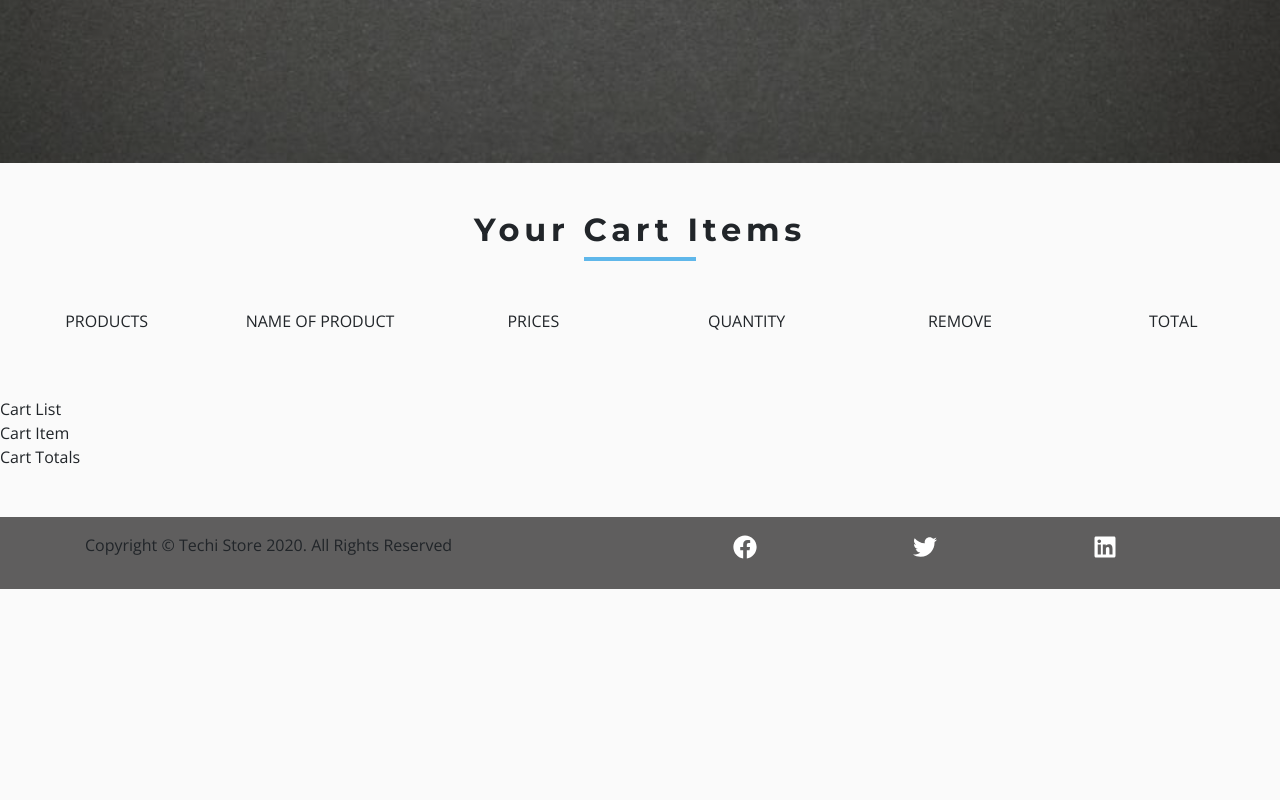
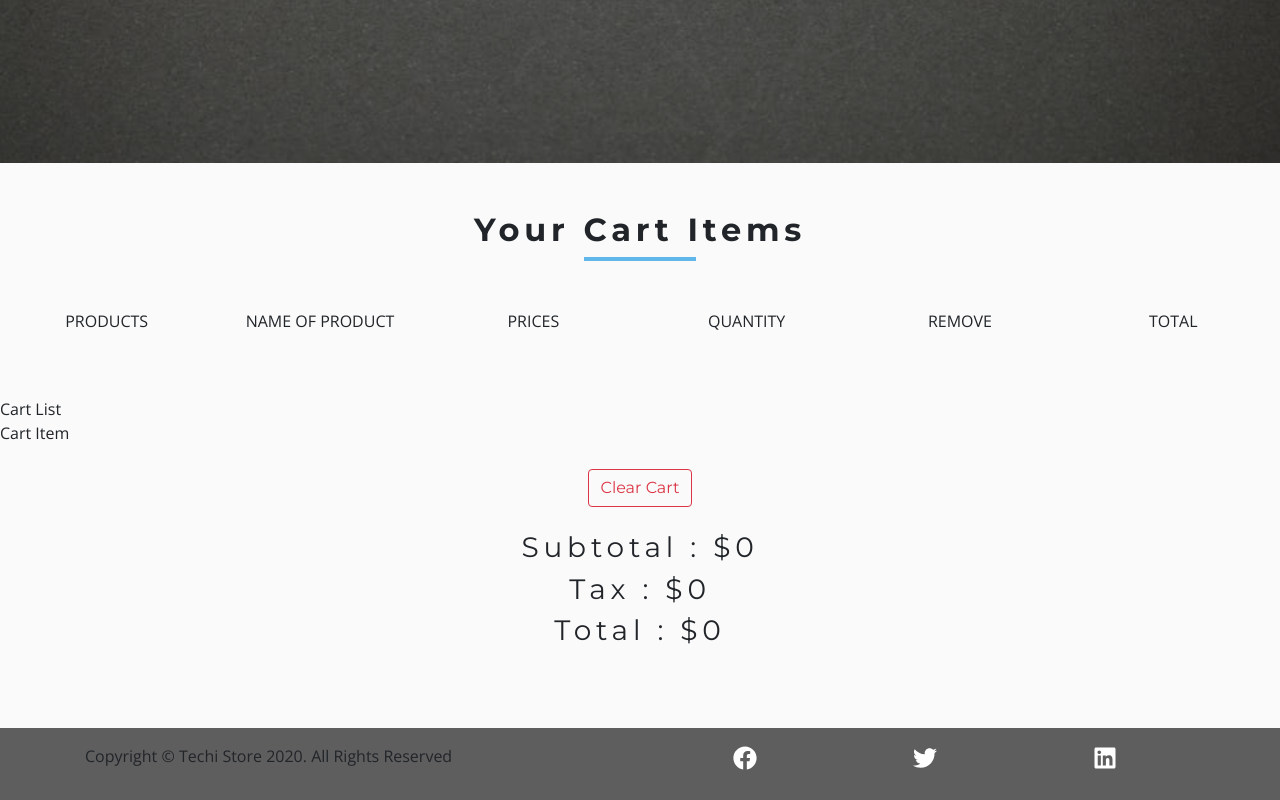
Before and after one commit to jn-html/Techi-store, a React (Create React App) app: page /cart in a window 1280 px wide. Shown: the part 378-1178 px from the top of the page. Before the commit the page ends 967 px from the top, so only its background shows below. Built offline with nearby package versions, Linux system fonts and the light colour scheme.

Commit message:
Cart Totals Component

```diff
--- a/src/components/CartPage/CartTotals.js
+++ b/src/components/CartPage/CartTotals.js
@@ -1,9 +1,28 @@
-import React from 'react'
+import React from 'react';
+import { ProductConsumer } from '../../context';
+
 
 export default function CartTotals() {
    return (
-      <div>
-         Cart Totals
+      <div className="row">
+         <ProductConsumer>
+            {value => {
+               const{clearCart, cartSubTotal, cartTax, cartTotal} = value;
+               return (
+                  <div className="col text-title text-center my-4">
+                     <button
+                     className="btn btn-outline-danger text-capitalize mb-4"
+                     onClick={clearCart}
+                     >
+                        clear cart
+                     </button>
+                     <h3>subtotal : ${cartSubTotal}</h3>
+                     <h3>tax : ${cartTax}</h3>
+                     <h3>total : ${cartTotal}</h3>
+                  </div>
+               );
+            }}
+         </ProductConsumer>
       </div>
    )
 }
```
